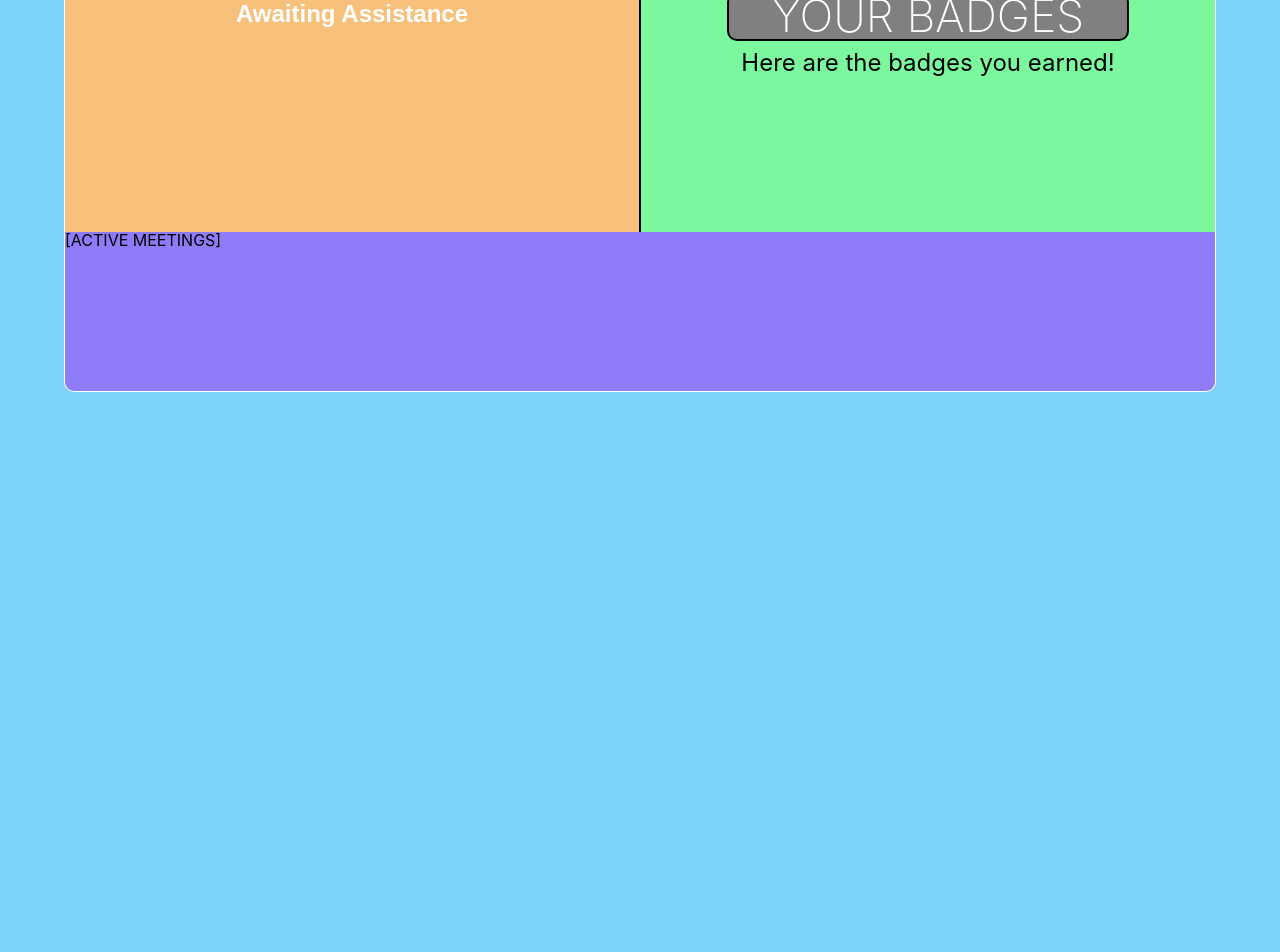
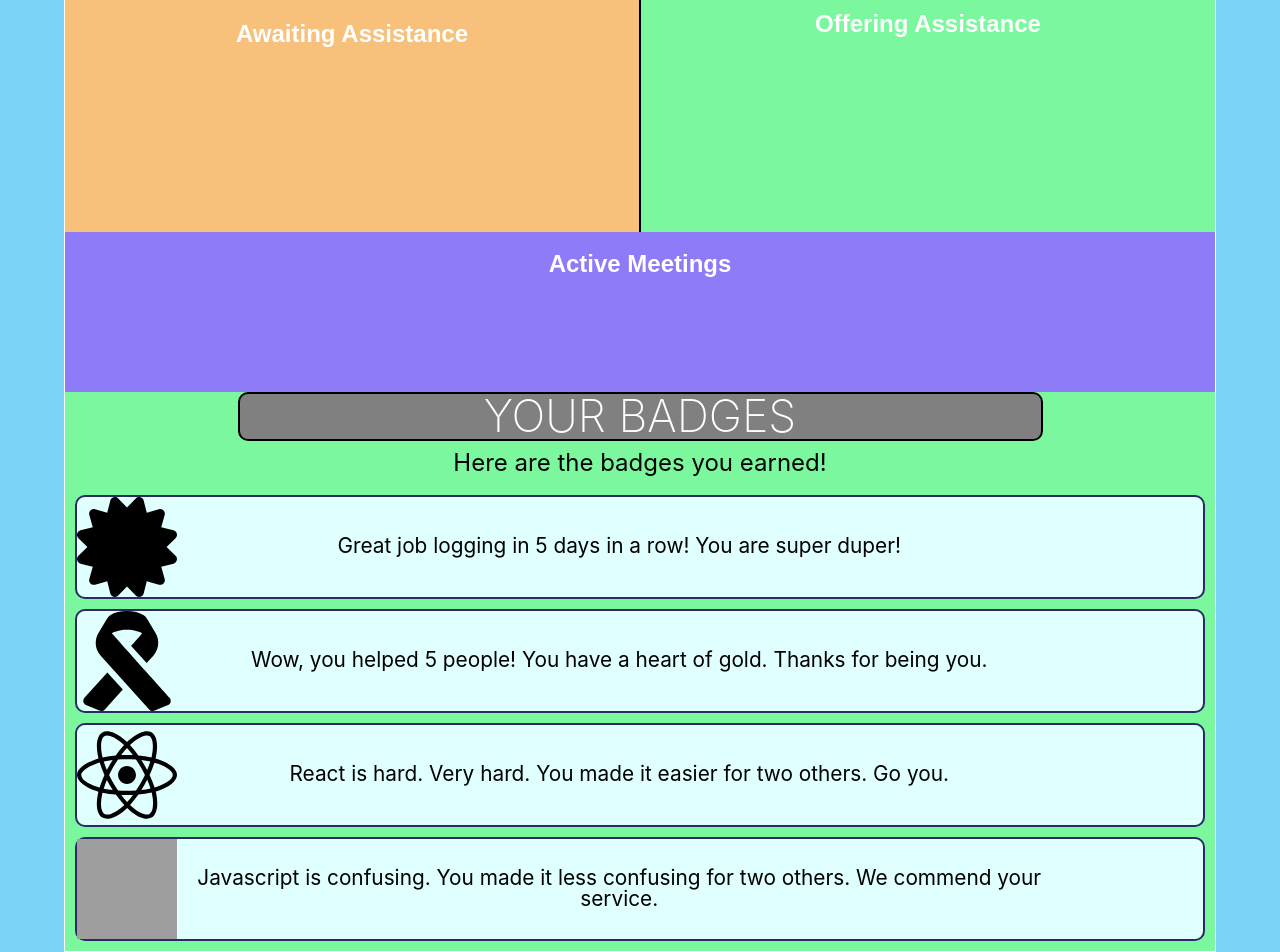
Before and after one commit to NandoTheessen/Pair-Me-LS-Winter-Hakathon-Submission, a React (Create React App) app in the folder pair-me-client/: page /dashboard in a window 1280 px wide. Shown: the part 285-1237 px from the top of the page. Before the commit the page ends 800 px from the top, so only its background shows below. Built offline with nearby package versions, Linux system fonts and the light colour scheme; grey boxes are pictures that could not be loaded.

Commit message:
Made room for the teacher offers, the dashboard should redirect, and calls a render of the teacher/student arrays. It doesn't map them into spans yet, that comes next once we can test.

```diff
--- a/pair-me-client/src/App.css
+++ b/pair-me-client/src/App.css
@@ -465,7 +465,8 @@ body {
   background: #f7c17b;
   border-left: 1px solid white;
   border-right: 1px solid black;
-  min-height: 30vh
+  min-height: 30vh;
+  padding: 20px;
 }
 
 .ask-beacons h1{
@@ -482,18 +483,46 @@ body {
   min-height: 20vh;
   border: 1px solid white;
   border-top: none;
-  border-radius: 0px 0px 10px 10px;
+  border-bottom: none;
   background: #8e7bf7;
+  padding: 20px;
+}
+
+.active-meetings h1{
+  font-family: 'Montserrat', sans-serif;
+  color: white;
+  font-size: 1.5rem;
+  text-align: center;
+  font-weight: bold;
 }
 
 
-.badges-container {
+.offer-beacons {
   text-align: center;
   border-right: 0.5px solid white;
   border-left: 0.5px solid black;
   width: 50%;
   background: #7bf79e;
   min-height: 30vh;
+  padding: 20px;
+}
+
+.offer-beacons h1 {
+  color: white;
+  font-family: 'Montserrat', sans-serif;
+  font-size: 1.5rem;
+  font-weight: bold;
+}
+
+
+
+.badges-container {
+  text-align: center;
+  width: 100%;
+  background: #7bf79e;
+  border: 1px solid white;
+  min-height: 30vh;
+  border-top: none;
 }
 
 .badges-header {
--- a/pair-me-client/src/components/Dashboard.js
+++ b/pair-me-client/src/components/Dashboard.js
@@ -57,23 +57,28 @@ class Dashboard extends React.Component {
         <div className="beacon-container">
           <div className="ask-beacons">
           <h1>Awaiting Assistance</h1>
+          {this.props.students}
           </div>
-          <div className="badges-container">
+          <div className = 'offer-beacons'>
+          <h1>Offering Assistance</h1>
+          {this.props.teachers}
+          </div>
+
+          </div>
+
+        <div className="active-meetings"><h1>Active Meetings</h1></div>
+        <div className="badges-container">
             <div className="badges-header">YOUR BADGES</div>
             <div className="badges-text">Here are the badges you earned!</div>
 
 
-            {/* {this.props.badges.map(badge => (
+            {this.props.badges.map(badge => (
               <div className="badge-container" key={badge.id}>
                 <img className="badge" src={badge.imageUrl} alt={badge.name} />
                 <p className="badge-description">{badge.description}</p>
               </div>
-            ))} */}
-            <div />
-          </div>
-        </div>
-
-        <div className="active-meetings">[ACTIVE MEETINGS]</div>
+            ))}
+            </div>
       </div>
     )
   }
```
